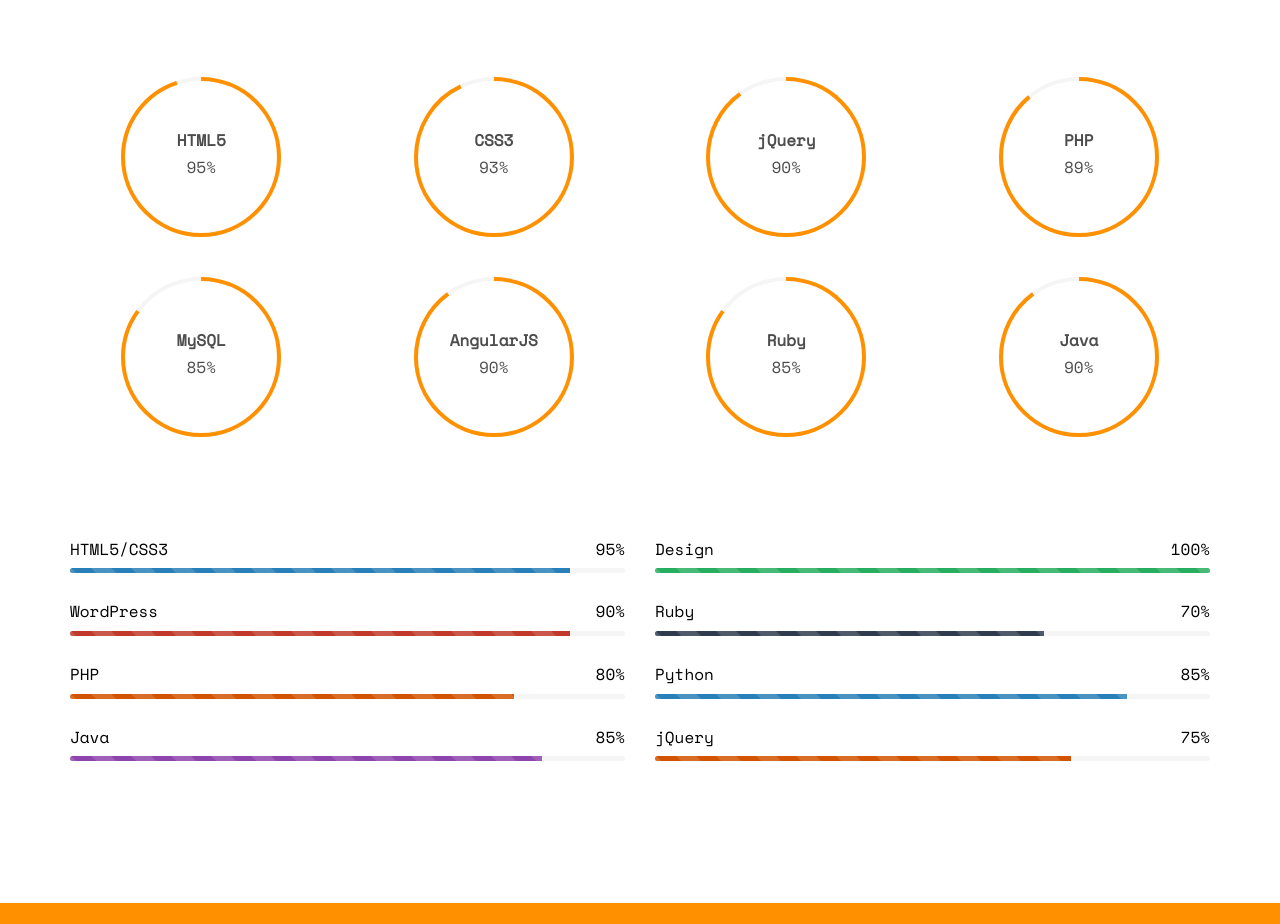
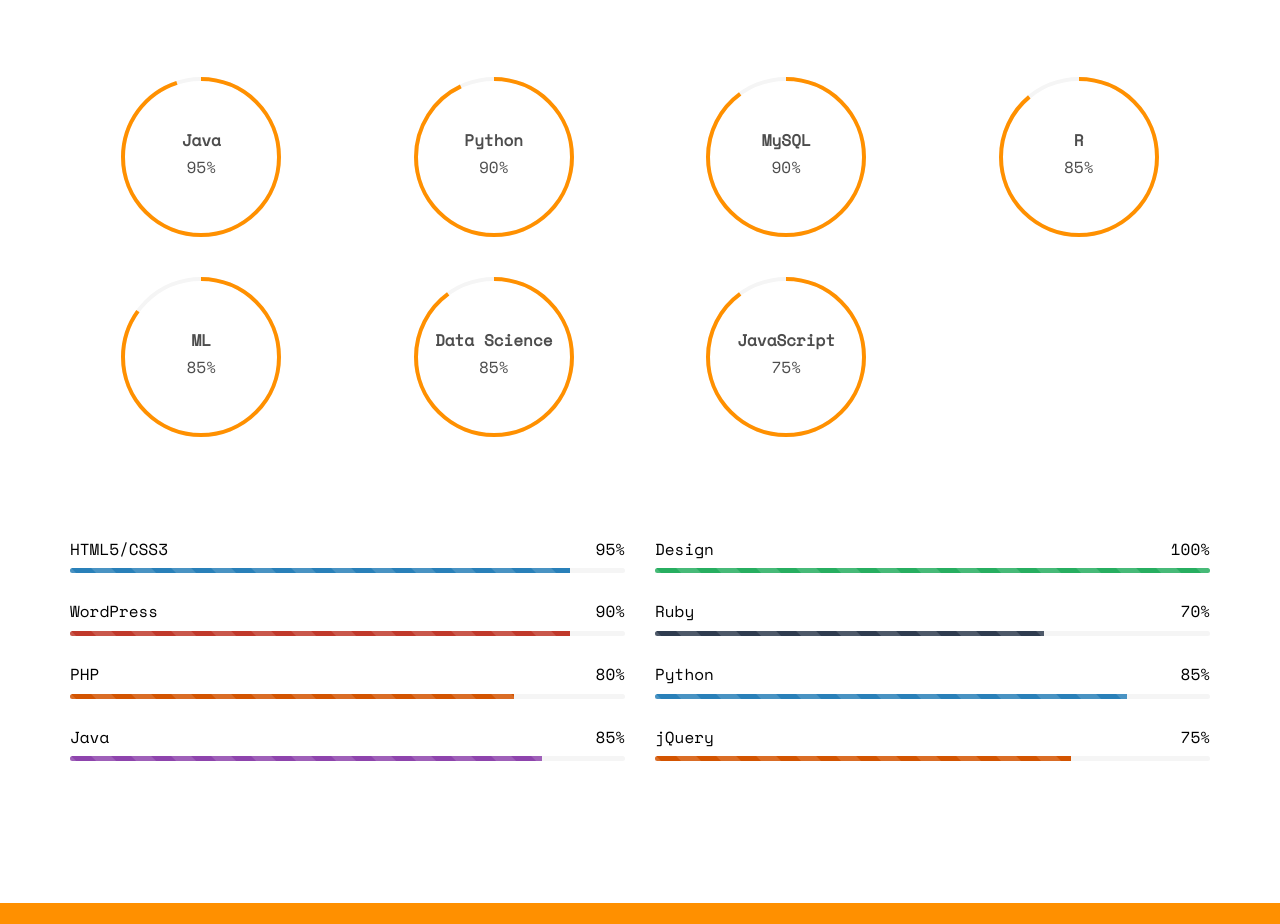
Before and after one commit to ManaliT/ManaliT.github.io, a plain HTML site: page index.html in a window 1280 px wide. Shown: the part 4462-5386 px from the top of the page. Drawn offline with nearby package versions, Linux system fonts and the light colour scheme; some packages are replaced by stand-ins of ours; no server answers; files whose address does not match are found by name.

Commit message:
Skills Changes

```diff
--- a/index.html
+++ b/index.html
@@ -303,29 +303,26 @@
 			</div>
 			<div class="row row-pb-md">
 				<div class="col-md-3 col-sm-6 col-xs-12 text-center">
-					<div class="chart" data-percent="95"><span><strong>HTML5</strong>95%</span></div>
+					<div class="chart" data-percent="95"><span><strong>Java</strong>95%</span></div>
 				</div>
 				<div class="col-md-3 col-sm-6 col-xs-12 text-center">
-					<div class="chart" data-percent="93"><span><strong>CSS3</strong>93%</span></div>
+					<div class="chart" data-percent="93"><span><strong>Python</strong>90%</span></div>
 				</div>
 				<div class="col-md-3 col-sm-6 col-xs-12 text-center">
-					<div class="chart" data-percent="90"><span><strong>jQuery</strong>90%</span></div>
+					<div class="chart" data-percent="90"><span><strong>MySQL</strong>90%</span></div>
 				</div>
 
 				<div class="col-md-3 col-sm-6 col-xs-12 text-center">
-					<div class="chart" data-percent="89"><span><strong>PHP</strong>89%</span></div>
+					<div class="chart" data-percent="89"><span><strong>R</strong>85%</span></div>
 				</div>
 				<div class="col-md-3 col-sm-6 col-xs-12 text-center">
-					<div class="chart" data-percent="85"><span><strong>MySQL</strong>85%</span></div>
+					<div class="chart" data-percent="85"><span><strong>ML</strong>85%</span></div>
 				</div>
 				<div class="col-md-3 col-sm-6 col-xs-12 text-center">
-					<div class="chart" data-percent="90"><span><strong>AngularJS</strong>90%</span></div>
+					<div class="chart" data-percent="90"><span><strong>Data Science</strong>85%</span></div>
 				</div>
 				<div class="col-md-3 col-sm-6 col-xs-12 text-center">
-					<div class="chart" data-percent="85"><span><strong>Ruby</strong>85%</span></div>
-				</div>
-				<div class="col-md-3 col-sm-6 col-xs-12 text-center">
-					<div class="chart" data-percent="90"><span><strong>Java</strong>90%</span></div>
+					<div class="chart" data-percent="90"><span><strong>JavaScript</strong>75%</span></div>
 				</div>
 			</div>
 			<div class="row">
```
